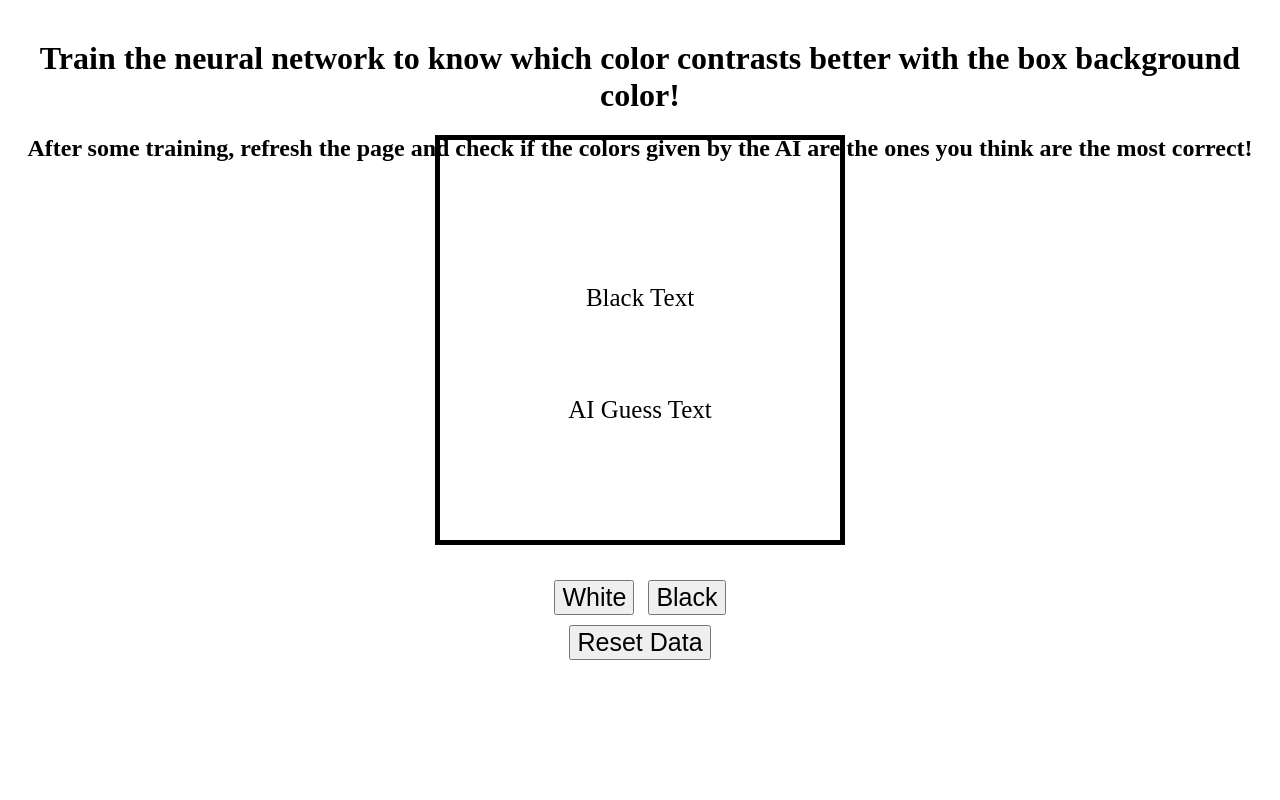
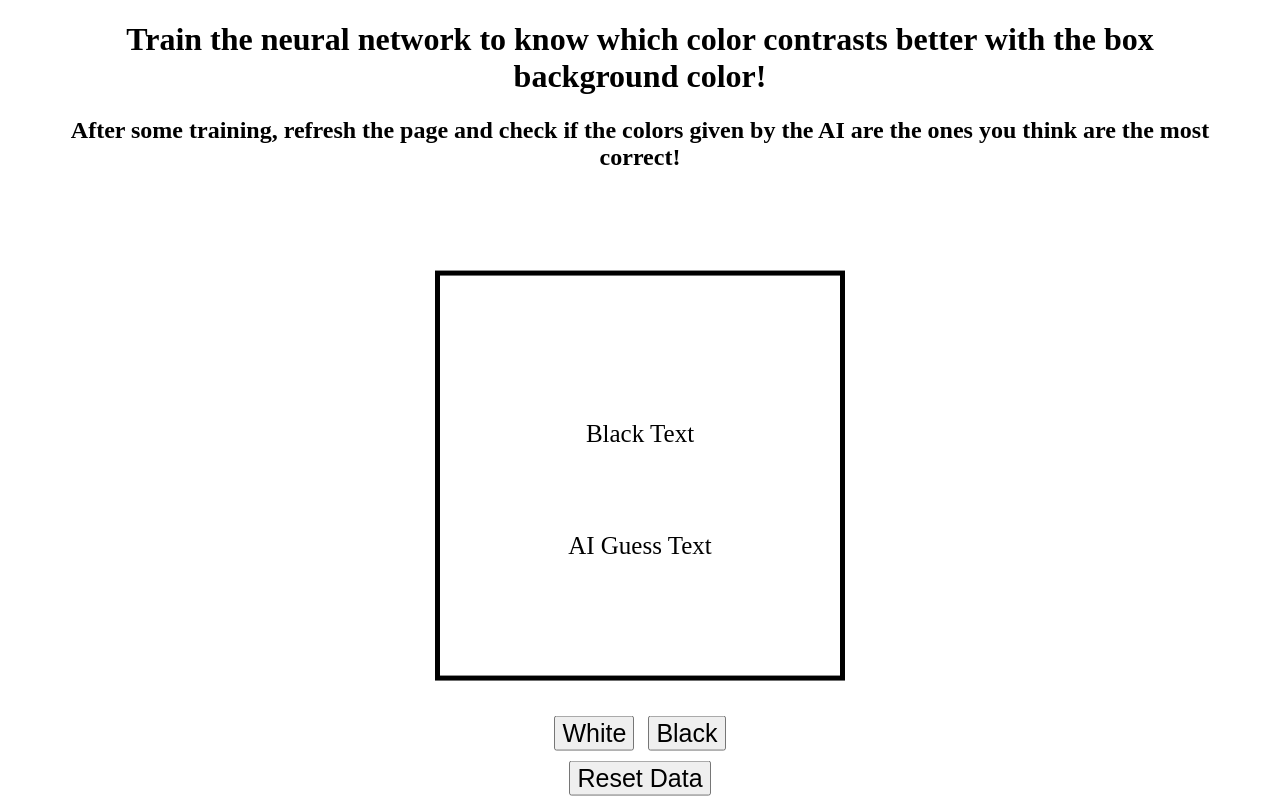
Before and after one commit to HugoVinhal98/AI-Neural-Networks, a plain HTML site: page index.html in a window 1280 px wide. Drawn offline with Linux system fonts and the light colour scheme; a script that the page names is missing.

Commit message:
Styling of square

```diff
--- a/index.html
+++ b/index.html
@@ -10,15 +10,16 @@
     <script src="script.js" defer></script>
 
     <style>
-      #header {
-        text-align: center;
-        margin-top: 40px;
-      }
       #container {
         position: fixed;
         top: 50%;
         left: 50%;
+        width: 90%;
         transform: translate(-50%, -50%);
+      }
+      #header {
+        text-align: center;
+        margin-bottom: 100px;
       }
       #box {
         width: 400px;
@@ -29,6 +30,7 @@
         align-items: center;
         flex-direction: column;
         font-size: 25px;
+        margin: auto;
       }
 
       .white {
@@ -47,6 +49,7 @@
     </style>
   </head>
   <body>
+    <div id="container">
       <div id="header">
         <h1>
           Train the neural network to know which color contrasts better with the
@@ -57,7 +60,7 @@
           the AI are the ones you think are the most correct!
         </h2>
       </div>
-    <div id="container">
+      <div>
         <div id="box">
           <div class="white">White Text</div>
           <div>Black Text</div>
@@ -71,5 +74,6 @@
           <button id="reset-button">Reset Data</button>
         </div>
       </div>
+    </div>
   </body>
 </html>
```
Lines whose indentation alone changed are shown as unchanged.
